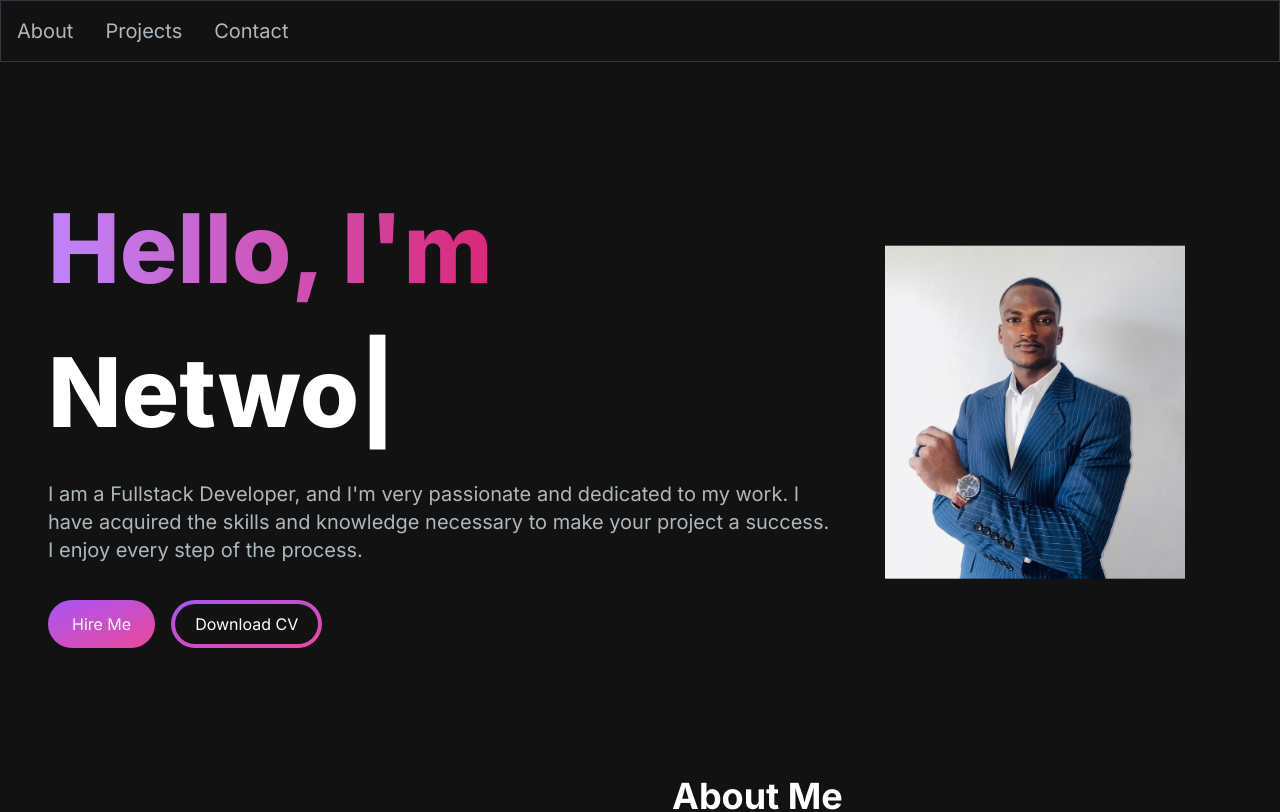
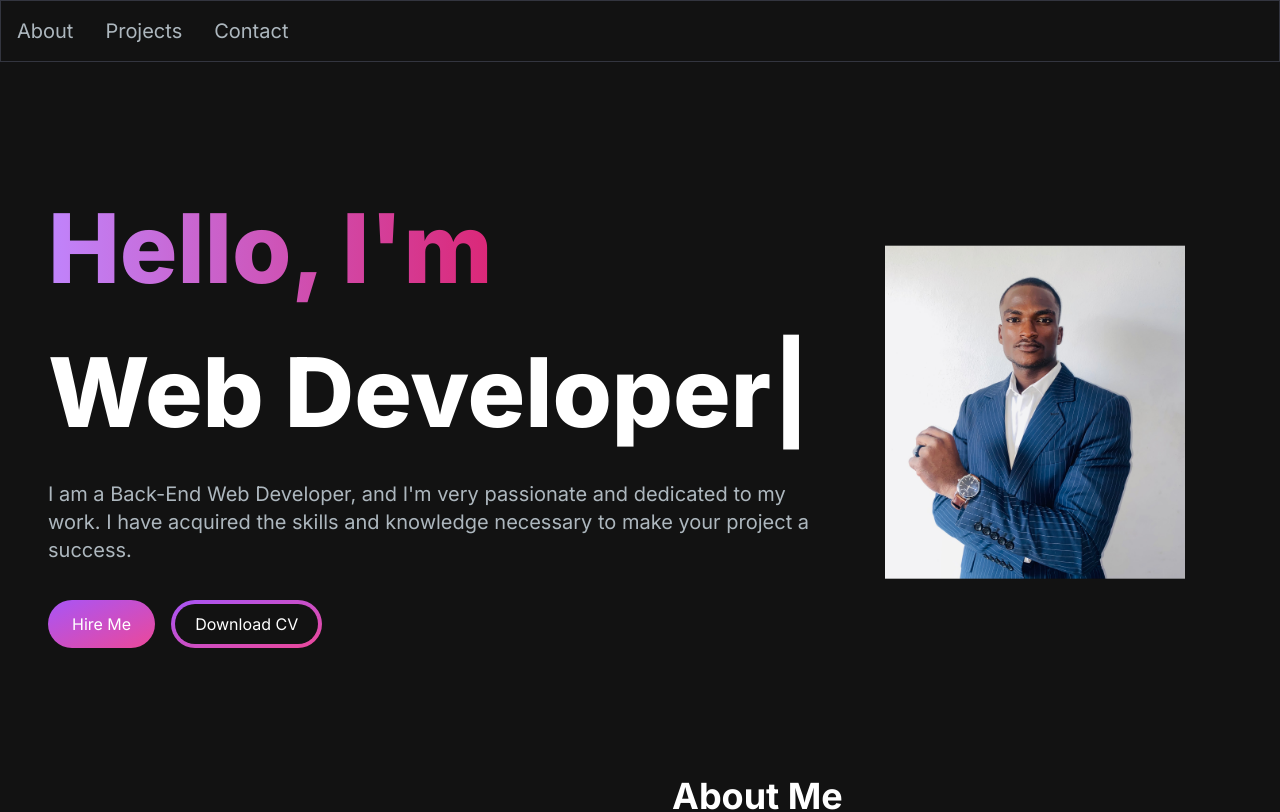
Before and after one commit to Ariel013/Portfolio, a Next.js app: page / in a window 1280 px wide. Shown: the top 812 px of the page. Built offline with nearby package versions, Linux system fonts and the light colour scheme.

Commit message:
[FIX] Section

```diff
--- a/src/app/components/AboutSection.jsx
+++ b/src/app/components/AboutSection.jsx
@@ -242,7 +242,7 @@ const AboutSection = () => {
           Passionate about technological innovation, I'm a Backend Web Developer with skills in NodeJs and MERN architecture.
           With a pedagogical approach, I share my knowledge as a Pedagogical Assistant at EPITECH Benin, while paying particular attention to project management and new technologies.
           <br />
-          My goal is to become a better developer with additionnal cybersecurity skills.
+          My goal is to become a better  developer with additionnal cybersecurity skills.
           </p>
           <div className="flex flex-row justify-start mt-8">
             <TabButton
--- a/src/app/components/HeroSection.jsx
+++ b/src/app/components/HeroSection.jsx
@@ -28,8 +28,8 @@ const HeroSection = () => {
                 1000,
                 // "Cybersecurity Enthusiast",
                 // 1000,
-                "Network Technician",
-                1000,
+                // "Network Technician",
+                // 1000,
               ]}
               wrapper="span"
               speed={50}
@@ -37,7 +37,7 @@ const HeroSection = () => {
             />
           </h5>
           <p className="text-[#ADB7BE] text-base sm:text-lg mb-6 lg:text-xl">
-          I am a Fullstack Developer, and I&apos;m very passionate and dedicated to my work. I have acquired the skills and knowledge necessary to make your project a success. I enjoy every step of the process.
+          I am a Back-End Web Developer, and I&apos;m very passionate and dedicated to my work. I have acquired the skills and knowledge necessary to make your project a success.
           </p>
           <div>
             <Link
```
